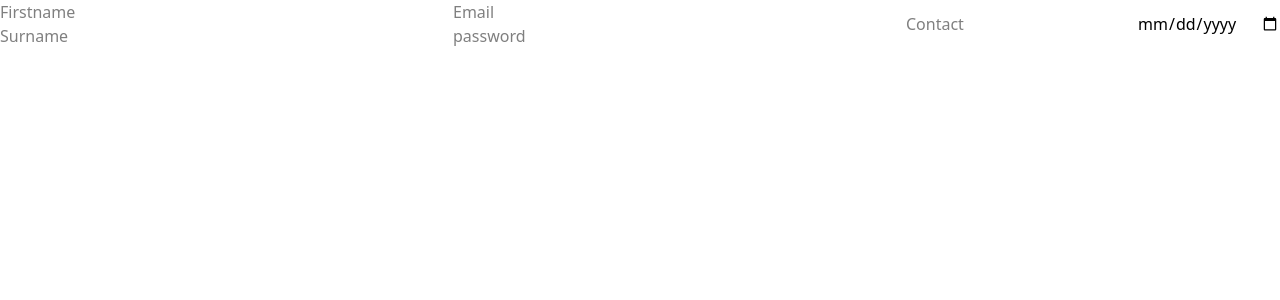
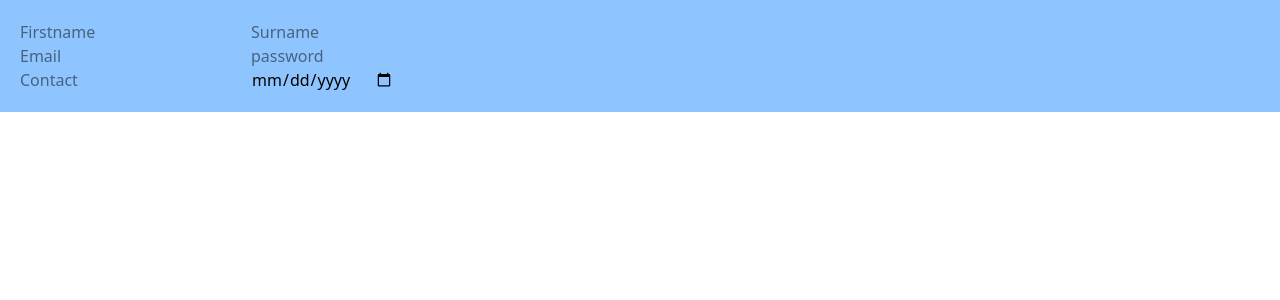
Before and after one commit to nonydev27/signuplogin-page, a React (Vite) app: page / in a window 1280 px wide. Shown: the top 300 px of the page. Built offline with nearby package versions, Linux system fonts and the light colour scheme.

Commit message:
styling page

```diff
--- a/src/Components/Signup.jsx
+++ b/src/Components/Signup.jsx
@@ -1,16 +1,16 @@
 export default function Signup() {
   return (
     <>
-      <div className="flex">
+      <div className="p-5 bg-blue-300">
         {/*  Declaring inputs in sections*/}
         {/* Section 1(First && Surname) */}
-        <div>
+        <div className="col col-2">
           <input type="text" name="firstname" id="" placeholder="Firstname" />
           <input type="text" name="surname" id="" placeholder="Surname" />
         </div>
 
         {/* Section 2(Email && Password) */}
-        <div>
+        <div className="col col-2">
           <input type="text" name="email" id="" placeholder="Email" />
           <input type="password" name="password" id="" placeholder="password" />
         </div>
```
